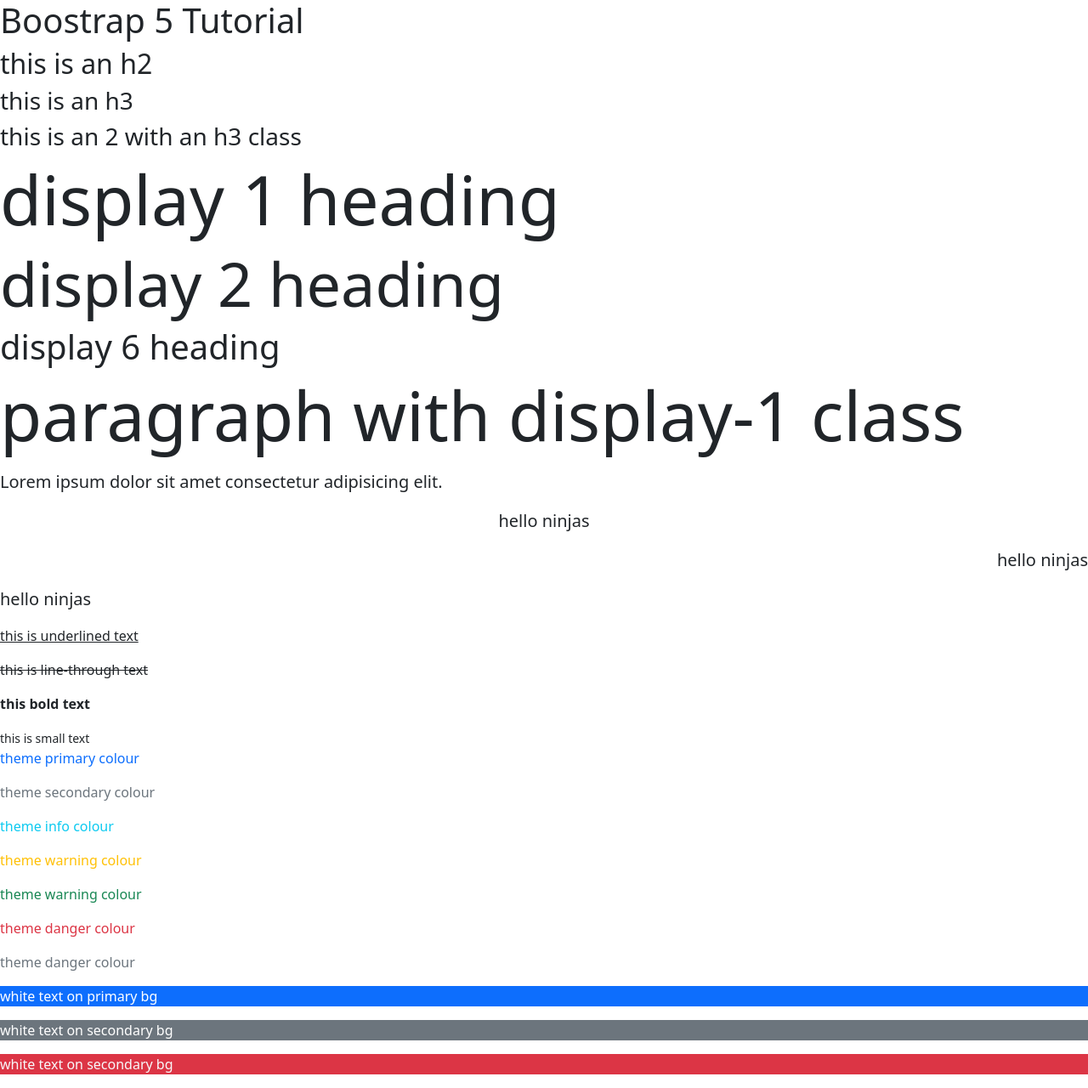
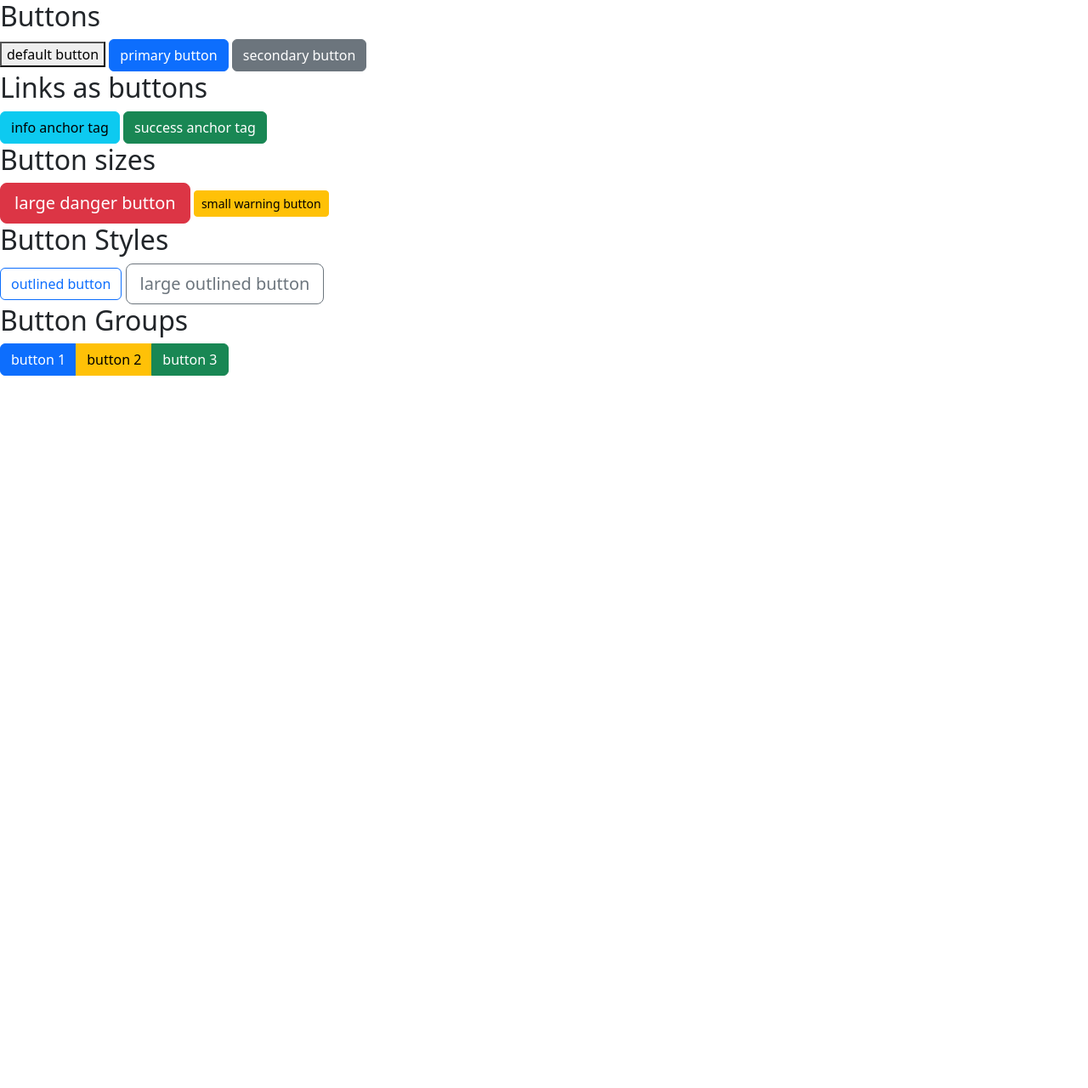
Before and after one commit to SOE13/Bootstrap-exercises, a plain HTML site: page index.html in a window 1280 px wide. Shown: the whole page at 85% size. After the commit the page ends 800 px from the top, so only its background shows below. Drawn offline with nearby package versions, Linux system fonts and the light colour scheme.

Commit message:
about button

```diff
--- a/index.html
+++ b/index.html
@@ -13,43 +13,42 @@
     />
   </head>
   <body>
-    <!--  heading tags -->
-    <h1>Boostrap 5 Tutorial</h1>
-    <h2>this is an h2</h2>
-    <h3>this is an h3</h3>
-    <h2 class="h3">this is an 2 with an h3 class</h2>
+    <!-- basic buttons -->
+    <h2>Buttons</h2>
 
-    <!-- display headings -->
-    <h1 class="display-1">display 1 heading</h1>
-    <h1 class="display-2">display 2 heading</h1>
-    <h1 class="display-6">display 6 heading</h1>
-    <p class="display-1">paragraph with display-1 class</p>
+    <button>default button</button>
+    <button class="btn btn-primary">primary button</button>
+    <!-- auto lightens text -->
+    <button class="btn btn-secondary">secondary button</button>
 
-    <!-- lead text & alignment -->
-    <p class="lead">Lorem ipsum dolor sit amet consectetur adipisicing elit.</p>
-    <p class="lead text-center">hello ninjas</p>
-    <p class="lead text-end">hello ninjas</p>
-    <p class="lead text-start">hello ninjas</p>
+    <!-- anchor tags as buttons -->
+    <h2>Links as buttons</h2>
 
-    <!-- text decoration & font weight -->
-    <p class="text-decoration-underline">this is underlined text</p>
-    <p class="text-decoration-line-through">this is line-through text</p>
-    <p class="fw-bold">this bold text</p>
-    <small>this is small text</small>
+    <a href="#" class="btn btn-info">info anchor tag</a>
+    <a href="#" class="btn btn-success">success anchor tag</a>
 
-    <!-- text colours -->
-    <p class="text-primary">theme primary colour</p>
-    <p class="text-secondary">theme secondary colour</p>
-    <p class="text-info">theme info colour</p>
-    <p class="text-warning">theme warning colour</p>
-    <p class="text-success">theme warning colour</p>
-    <p class="text-danger">theme danger colour</p>
-    <p class="text-muted">theme danger colour</p>
+    <!-- button sizes -->
+    <h2>Button sizes</h2>
 
-    <!-- bg colors -->
-    <p class="text-white bg-primary">white text on primary bg</p>
-    <p class="text-white bg-secondary">white text on secondary bg</p>
-    <p class="text-light bg-danger">white text on secondary bg</p>
+    <button class="btn btn-lg btn-danger">large danger button</button>
+    <button class="btn btn-sm btn-warning">small warning button</button>
+
+    <!-- outlined styles -->
+    <h2>Button Styles</h2>
+
+    <button class="btn btn-outline-primary">outlined button</button>
+    <button class="btn btn-outline-secondary btn-lg">
+      large outlined button
+    </button>
+
+    <!-- button groups -->
+    <h2>Button Groups</h2>
+
+    <div class="btn-group">
+      <a href="#" class="btn btn-primary">button 1</a>
+      <a href="#" class="btn btn-warning">button 2</a>
+      <a href="#" class="btn btn-success">button 3</a>
+    </div>
 
     <script
       src="https://cdn.jsdelivr.net/npm/bootstrap@5.2.3/dist/js/bootstrap.bundle.min.js"
```
